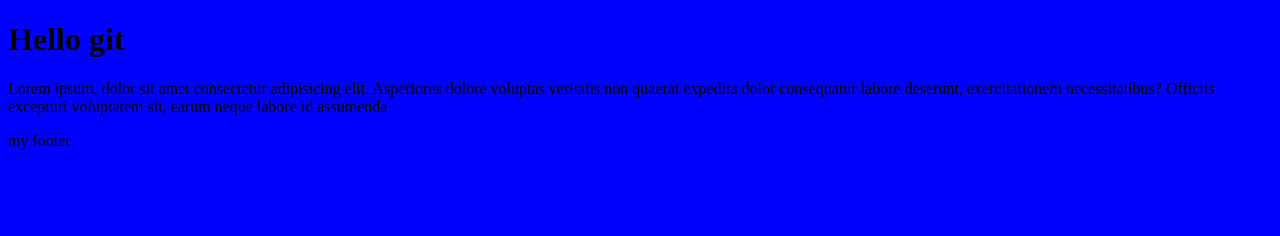
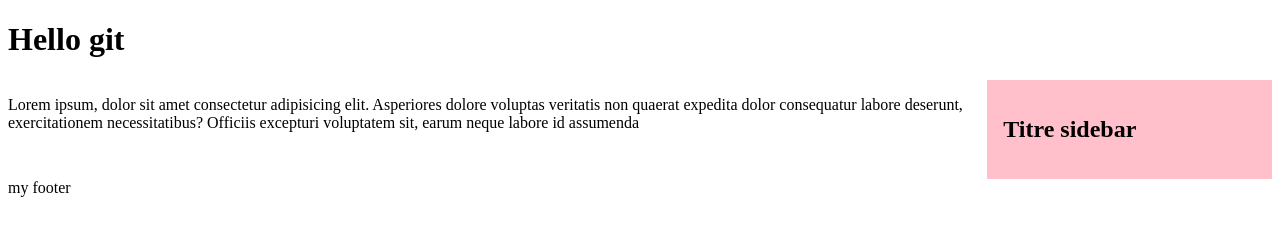
Before and after one commit to asakhaev/ingrwi, a plain HTML site: page index.html in a window 1280 px wide. Drawn offline with Linux system fonts and the light colour scheme.

Commit message:
add sidebar

```diff
--- a/index.html
+++ b/index.html
@@ -12,10 +12,14 @@
         <header>
           <h1>Hello git</h1>
         </header>
-        <main>
-          <p>Lorem ipsum, dolor sit amet consectetur adipisicing elit. Asperiores dolore voluptas veritatis non quaerat expedita dolor consequatur labore deserunt, exercitationem necessitatibus? Officiis excepturi voluptatem sit, earum neque labore id assumenda
-          </p>
-        </main>
+        <div class="content">
+          <main>
+            <p>Lorem ipsum, dolor sit amet consectetur adipisicing elit. Asperiores dolore voluptas veritatis non quaerat expedita dolor consequatur labore deserunt, exercitationem necessitatibus? Officiis excepturi voluptatem sit, earum neque labore id assumenda</p>
+          </main>
+          <div class="sidebar">
+            <h2>Titre sidebar</h2>
+          </div><!-- .sidebar -->
+        </div><!-- .page -->
         <footer>
           my footer
         </footer>
--- a/style.css
+++ b/style.css
@@ -1,3 +1,13 @@
-body {
-  background: blue;
+.content {
+  display: flex;
+  flex: 1;
 }
+.sidebar {
+  background: pink;
+  padding: 1rem;
+  min-width: 20%;
+}
+
+.main {
+  min-width: 80%;
+}
```
